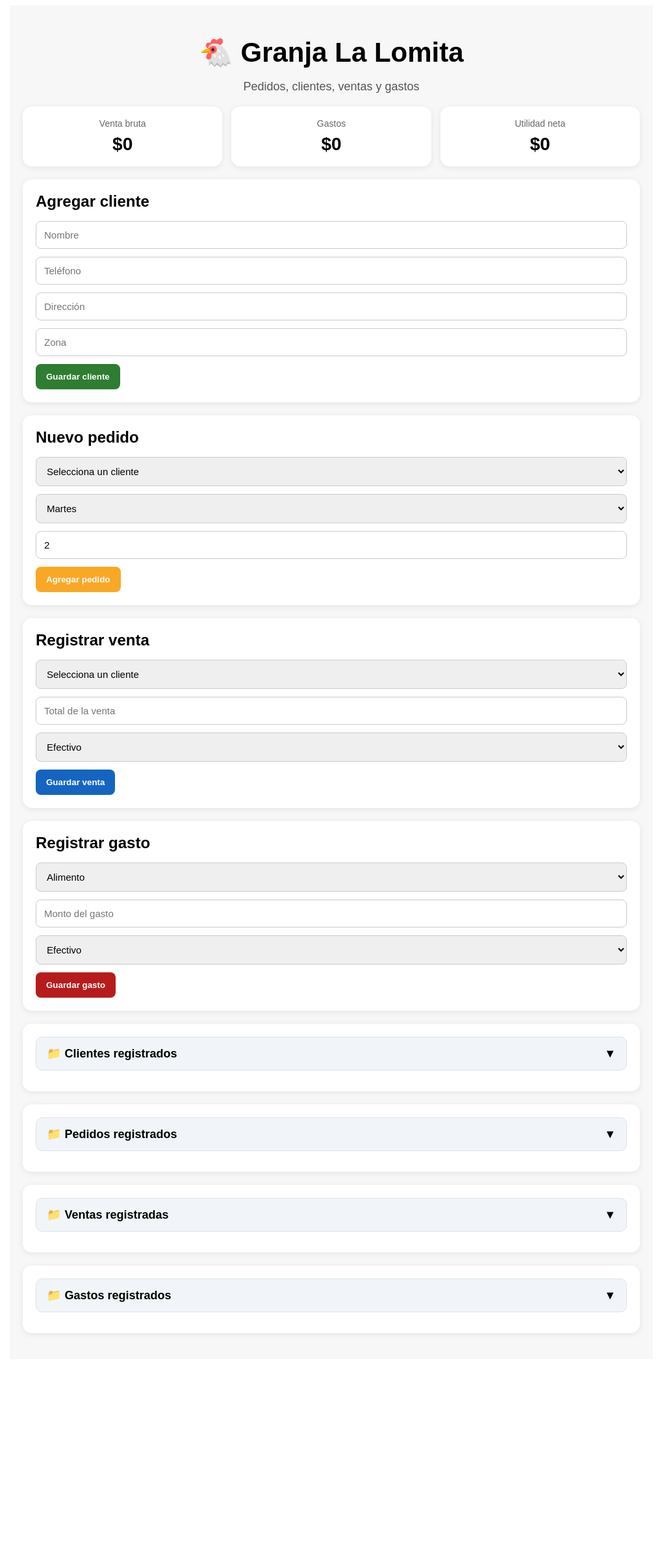
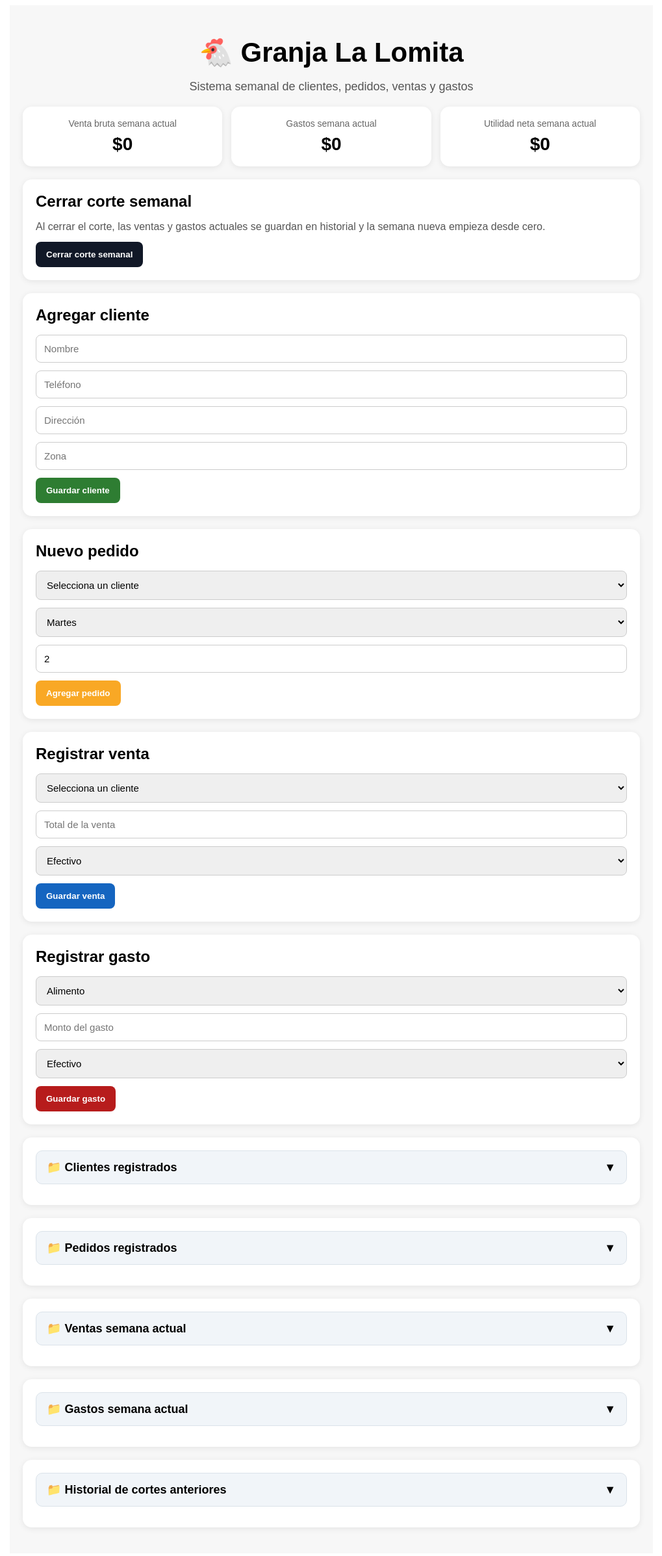
Before and after one commit to conyelectro10-web/granja-app-final-ok-3, a React (Create React App) app: page / in a window 1280 px wide. Shown: the top 2394 px of the page at 65% size, without its empty margins (130-1149 px from the left). Before the commit the page ends 2099 px from the top, so only its background shows below. Built offline with nearby package versions, Linux system fonts and the light colour scheme.

Commit message:
granja la lomita

```diff
--- a/src/App.js
+++ b/src/App.js
@@ -5,6 +5,7 @@ export default function App() {
   const [pedidos, setPedidos] = useState([]);
   const [ventas, setVentas] = useState([]);
   const [gastos, setGastos] = useState([]);
+  const [cortes, setCortes] = useState([]);
 
   const [nuevoCliente, setNuevoCliente] = useState({
     nombre: "",
@@ -35,6 +36,7 @@ export default function App() {
   const [mostrarPedidos, setMostrarPedidos] = useState(false);
   const [mostrarVentas, setMostrarVentas] = useState(false);
   const [mostrarGastos, setMostrarGastos] = useState(false);
+  const [mostrarCortes, setMostrarCortes] = useState(false);
 
   const [buscarCliente, setBuscarCliente] = useState("");
   const [buscarPedido, setBuscarPedido] = useState("");
@@ -45,11 +47,13 @@ export default function App() {
     const pedidosGuardados = localStorage.getItem("pedidos");
     const ventasGuardadas = localStorage.getItem("ventas");
     const gastosGuardados = localStorage.getItem("gastos");
+    const cortesGuardados = localStorage.getItem("cortes");
 
     if (clientesGuardados) setClientes(JSON.parse(clientesGuardados));
     if (pedidosGuardados) setPedidos(JSON.parse(pedidosGuardados));
     if (ventasGuardadas) setVentas(JSON.parse(ventasGuardadas));
     if (gastosGuardados) setGastos(JSON.parse(gastosGuardados));
+    if (cortesGuardados) setCortes(JSON.parse(cortesGuardados));
   }, []);
 
   useEffect(() => {
@@ -67,6 +71,16 @@ export default function App() {
   useEffect(() => {
     localStorage.setItem("gastos", JSON.stringify(gastos));
   }, [gastos]);
+
+  useEffect(() => {
+    localStorage.setItem("cortes", JSON.stringify(cortes));
+  }, [cortes]);
+
+  const clientesOrdenados = useMemo(() => {
+    return [...clientes].sort((a, b) =>
+      a.nombre.localeCompare(b.nombre, "es", { sensitivity: "base" })
+    );
+  }, [clientes]);
 
   const agregarCliente = () => {
     if (
@@ -171,34 +185,74 @@ export default function App() {
   };
 
   const eliminarCliente = (id) => {
-    const confirmar = window.confirm("¿Seguro que deseas borrar este cliente?");
-    if (!confirmar) return;
+    if (!window.confirm("¿Seguro que deseas borrar este cliente?")) return;
     setClientes(clientes.filter((cliente) => cliente.id !== id));
   };
 
   const eliminarPedido = (id) => {
-    const confirmar = window.confirm("¿Seguro que deseas borrar este pedido?");
-    if (!confirmar) return;
+    if (!window.confirm("¿Seguro que deseas borrar este pedido?")) return;
     setPedidos(pedidos.filter((pedido) => pedido.id !== id));
   };
 
   const eliminarVenta = (id) => {
-    const confirmar = window.confirm("¿Seguro que deseas borrar esta venta?");
-    if (!confirmar) return;
+    if (!window.confirm("¿Seguro que deseas borrar esta venta?")) return;
     setVentas(ventas.filter((venta) => venta.id !== id));
   };
 
   const eliminarGasto = (id) => {
-    const confirmar = window.confirm("¿Seguro que deseas borrar este gasto?");
-    if (!confirmar) return;
+    if (!window.confirm("¿Seguro que deseas borrar este gasto?")) return;
     setGastos(gastos.filter((gasto) => gasto.id !== id));
   };
 
+  const eliminarCorte = (id) => {
+    if (!window.confirm("¿Seguro que deseas borrar este corte histórico?")) return;
+    setCortes(cortes.filter((corte) => corte.id !== id));
+  };
+
+  const ventaBruta = useMemo(() => {
+    return ventas.reduce((acum, venta) => acum + Number(venta.total || 0), 0);
+  }, [ventas]);
+
+  const totalGastos = useMemo(() => {
+    return gastos.reduce((acum, gasto) => acum + Number(gasto.monto || 0), 0);
+  }, [gastos]);
+
+  const utilidadNeta = useMemo(() => {
+    return ventaBruta - totalGastos;
+  }, [ventaBruta, totalGastos]);
+
+  const cerrarCorteSemanal = () => {
+    if (ventas.length === 0 && gastos.length === 0) {
+      alert("No hay ventas ni gastos para cerrar corte");
+      return;
+    }
+
+    const confirmar = window.confirm(
+      "¿Cerrar corte semanal? Las ventas y gastos actuales se irán al historial y la semana nueva empezará en cero."
+    );
+
+    if (!confirmar) return;
+
+    const nuevoCorte = {
+      id: Date.now(),
+      fecha: new Date().toLocaleString(),
+      ventas: ventas,
+      gastos: gastos,
+      ventaBruta: ventaBruta,
+      totalGastos: totalGastos,
+      utilidadNeta: utilidadNeta,
+    };
+
+    setCortes([nuevoCorte, ...cortes]);
+    setVentas([]);
+    setGastos([]);
+  };
+
   const clientesFiltrados = useMemo(() => {
-    return clientes.filter((cliente) =>
+    return clientesOrdenados.filter((cliente) =>
       cliente.nombre.toLowerCase().includes(buscarCliente.toLowerCase())
     );
-  }, [clientes, buscarCliente]);
+  }, [clientesOrdenados, buscarCliente]);
 
   const pedidosFiltrados = useMemo(() => {
     return pedidos.filter((pedido) => {
@@ -213,18 +267,6 @@ export default function App() {
     });
   }, [pedidos, buscarPedido, filtroDiaPedidos]);
 
-  const ventaBruta = useMemo(() => {
-    return ventas.reduce((acum, venta) => acum + Number(venta.total || 0), 0);
-  }, [ventas]);
-
-  const totalGastos = useMemo(() => {
-    return gastos.reduce((acum, gasto) => acum + Number(gasto.monto || 0), 0);
-  }, [gastos]);
-
-  const utilidadNeta = useMemo(() => {
-    return ventaBruta - totalGastos;
-  }, [ventaBruta, totalGastos]);
-
   const totalConosFiltrados = useMemo(() => {
     return pedidosFiltrados.reduce(
       (acum, pedido) => acum + Number(pedido.cantidad || 0),
@@ -235,21 +277,32 @@ export default function App() {
   return (
     <div style={styles.container}>
       <h1 style={styles.title}>🐔 Granja La Lomita</h1>
-      <p style={styles.subtitle}>Pedidos, clientes, ventas y gastos</p>
+      <p style={styles.subtitle}>Sistema semanal de clientes, pedidos, ventas y gastos</p>
 
       <div style={styles.summaryGrid}>
         <div style={styles.summaryCard}>
-          <div style={styles.summaryLabel}>Venta bruta</div>
+          <div style={styles.summaryLabel}>Venta bruta semana actual</div>
           <div style={styles.summaryValue}>${ventaBruta}</div>
         </div>
         <div style={styles.summaryCard}>
-          <div style={styles.summaryLabel}>Gastos</div>
+          <div style={styles.summaryLabel}>Gastos semana actual</div>
           <div style={styles.summaryValue}>${totalGastos}</div>
         </div>
         <div style={styles.summaryCard}>
-          <div style={styles.summaryLabel}>Utilidad neta</div>
+          <div style={styles.summaryLabel}>Utilidad neta semana actual</div>
           <div style={styles.summaryValue}>${utilidadNeta}</div>
         </div>
+      </div>
+
+      <div style={styles.card}>
+        <h2 style={styles.sectionTitle}>Cerrar corte semanal</h2>
+        <p style={styles.note}>
+          Al cerrar el corte, las ventas y gastos actuales se guardan en historial
+          y la semana nueva empieza desde cero.
+        </p>
+        <button style={styles.blackButton} onClick={cerrarCorteSemanal}>
+          Cerrar corte semanal
+        </button>
       </div>
 
       <div style={styles.card}>
@@ -307,7 +360,7 @@ export default function App() {
           }
         >
           <option value="">Selecciona un cliente</option>
-          {clientes.map((cliente) => (
+          {clientesOrdenados.map((cliente) => (
             <option key={cliente.id} value={cliente.nombre}>
               {cliente.nombre}
             </option>
@@ -353,7 +406,7 @@ export default function App() {
           }
         >
           <option value="">Selecciona un cliente</option>
-          {clientes.map((cliente) => (
+          {clientesOrdenados.map((cliente) => (
             <option key={cliente.id} value={cliente.nombre}>
               {cliente.nombre}
             </option>
@@ -573,14 +626,14 @@ export default function App() {
           style={styles.folderButton}
           onClick={() => setMostrarVentas(!mostrarVentas)}
         >
-          <span>📁 Ventas registradas</span>
+          <span>📁 Ventas semana actual</span>
           <span>{mostrarVentas ? "▲" : "▼"}</span>
         </button>
 
         {mostrarVentas && (
           <>
             <div style={styles.totalBox}>
-              <strong>Venta bruta acumulada:</strong> ${ventaBruta}
+              <strong>Venta bruta semana actual:</strong> ${ventaBruta}
             </div>
 
             {ventas.length === 0 ? (
@@ -627,14 +680,14 @@ export default function App() {
           style={styles.folderButton}
           onClick={() => setMostrarGastos(!mostrarGastos)}
         >
-          <span>📁 Gastos registrados</span>
+          <span>📁 Gastos semana actual</span>
           <span>{mostrarGastos ? "▲" : "▼"}</span>
         </button>
 
         {mostrarGastos && (
           <>
             <div style={styles.totalBoxRed}>
-              <strong>Gastos acumulados:</strong> ${totalGastos}
+              <strong>Gastos semana actual:</strong> ${totalGastos}
             </div>
 
             {gastos.length === 0 ? (
@@ -671,6 +724,41 @@ export default function App() {
                   </tbody>
                 </table>
               </div>
+            )}
+          </>
+        )}
+      </div>
+
+      <div style={styles.card}>
+        <button
+          style={styles.folderButton}
+          onClick={() => setMostrarCortes(!mostrarCortes)}
+        >
+          <span>📁 Historial de cortes anteriores</span>
+          <span>{mostrarCortes ? "▲" : "▼"}</span>
+        </button>
+
+        {mostrarCortes && (
+          <>
+            {cortes.length === 0 ? (
+              <p>No hay cortes cerrados todavía</p>
+            ) : (
+              cortes.map((corte) => (
+                <div key={corte.id} style={styles.cutBox}>
+                  <h3>Corte cerrado</h3>
+                  <p><strong>Fecha:</strong> {corte.fecha}</p>
+                  <p><strong>Venta bruta:</strong> ${corte.ventaBruta}</p>
+                  <p><strong>Gastos:</strong> ${corte.totalGastos}</p>
+                  <p><strong>Utilidad neta:</strong> ${corte.utilidadNeta}</p>
+
+                  <button
+                    style={styles.deleteButton}
+                    onClick={() => eliminarCorte(corte.id)}
+                  >
+                    Borrar corte
+                  </button>
+                </div>
+              ))
             )}
           </>
         )}
@@ -723,6 +811,10 @@ const styles = {
   sectionTitle: {
     marginTop: 0,
     marginBottom: "16px",
+  },
+  note: {
+    color: "#555",
+    marginBottom: "14px",
   },
   card: {
     backgroundColor: "#fff",
@@ -784,6 +876,15 @@ const styles = {
   },
   redButton: {
     backgroundColor: "#b71c1c",
+    color: "white",
+    border: "none",
+    padding: "12px 16px",
+    borderRadius: "8px",
+    cursor: "pointer",
+    fontWeight: "bold",
+  },
+  blackButton: {
+    backgroundColor: "#111827",
     color: "white",
     border: "none",
     padding: "12px 16px",
@@ -859,4 +960,11 @@ const styles = {
     fontSize: "14px",
     verticalAlign: "top",
   },
+  cutBox: {
+    border: "1px solid #ddd",
+    borderRadius: "10px",
+    padding: "14px",
+    marginBottom: "12px",
+    backgroundColor: "#fafafa",
+  },
 };
```
